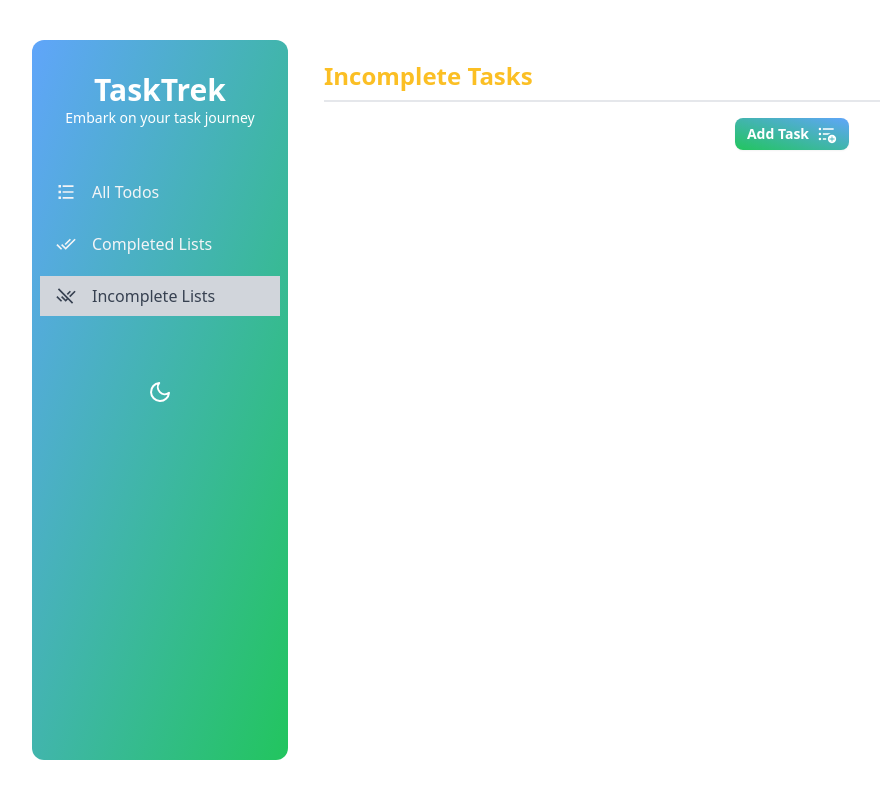
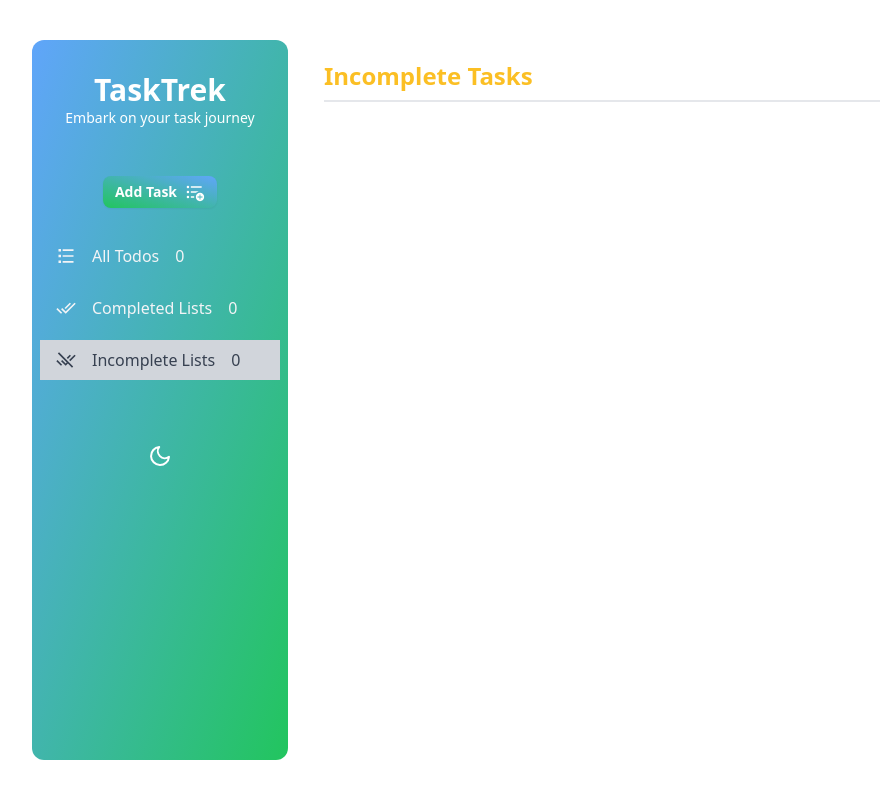
Before and after one commit to MDMahidul/todo-list-app, a React (Vite) app: page /incomplete in a window 1280 px wide. Shown: the whole page, without its empty margins (0-880 px from the left). Built offline with nearby package versions, Linux system fonts and the light colour scheme.

Commit message:
added context API to manage tasks and added custom hook to use the api

```diff
--- /dev/null
+++ b/src/Provider/TaskProvider.jsx
@@ -0,0 +1,41 @@
+import React, { createContext, useEffect, useState } from "react";
+
+export const TaskContext = createContext();
+
+const TaskProvider = ({ children }) => {
+  const [tasks, setTasks] = useState([]);
+
+  /* get data from ls */
+  useEffect(() => {
+    const prevTasks = JSON.parse(localStorage.getItem("tasks")) || [];
+    setTasks(prevTasks);
+  }, []);
+
+  /* add data */
+  const updateTasks = (newTask) => {
+    const updatedTasks = [...tasks, newTask];
+    localStorage.setItem("tasks", JSON.stringify(updatedTasks));
+    setTasks(updatedTasks);
+  };
+
+  /* get filtred data status wise*/
+  const filterTasksByStatus = (status) => {
+    return tasks.filter((task) => task.status === status);
+  };
+
+  /* get status wise count */
+  const countTasksByStatus = (status) => {
+    return filterTasksByStatus(status).length;
+  };
+
+
+  return (
+    <TaskContext.Provider
+      value={{ tasks, updateTasks, filterTasksByStatus, countTasksByStatus }}
+    >
+      {children}
+    </TaskContext.Provider>
+  );
+};
+
+export default TaskProvider;
--- a/src/components/AddForm.jsx
+++ b/src/components/AddForm.jsx
@@ -1,22 +1,17 @@
-import React, { useEffect, useState } from 'react';
 import { useForm } from 'react-hook-form';
 import { v4 as uuidv4 } from "uuid";
 import toast from 'react-hot-toast';
+import useTasks from '../hooks/useTasks';
 
 const AddForm = ({ setIsModalOpen }) => {
-  const [tasks, setTasks] = useState([]);
+  //const [tasks, setTasks] = useState([]);
+  const { tasks,updateTasks } = useTasks();
   const {
     register,
     handleSubmit,
     reset,
     formState: { errors },
   } = useForm();
-
-  /* update the local storage with new data */
-  useEffect(() => {
-    const prevTasks = JSON.parse(localStorage.getItem("tasks")) || [];
-    setTasks(prevTasks);
-  }, []);
 
   const onSubmit = (data) => {
     const taskData = {
@@ -25,9 +20,7 @@ const AddForm = ({ setIsModalOpen }) => {
       status: "incomplete",
       priority: data.priority,
     };
-    const newTasks = [...tasks, taskData];
-    setTasks(newTasks); //added new data with prev data
-    localStorage.setItem("tasks", JSON.stringify(newTasks));
+    updateTasks(taskData);
     toast.success("Task Added Successfully");
     setIsModalOpen(false); //close modal
     reset(); //rest the form
--- a/src/components/Sidebar.jsx
+++ b/src/components/Sidebar.jsx
@@ -1,15 +1,17 @@
-import React, { useEffect, useState } from "react";
+import React, { useContext, useEffect, useState } from "react";
 import { RiMenuUnfoldLine, RiMenuFoldLine, RiListCheck } from "react-icons/ri";
 import { NavLink } from "react-router-dom";
 import { MdDoneAll, MdRemoveDone } from "react-icons/md";
 import { FiMoon, FiSun } from "react-icons/fi";
 import Button from "./Button";
 import { Modal } from "./Modal";
+import useTasks from "../hooks/useTasks";
 
 const Sidebar = () => {
   const [isActive, setActive] = useState("false");
   const [theme, setTheme] = useState(localStorage.getItem("theme") || "light");
   const [isModalOpen, setIsModalOpen] = useState(false);
+  const { tasks, countTasksByStatus } = useTasks();
 
   /* Sidebar Responsive Handler */
   const handleToggle = () => {
@@ -38,16 +40,19 @@ const Sidebar = () => {
       link: `/`,
       label: "All Todos",
       icons: <RiListCheck className="w-5 h-5" />,
+      count: tasks.length,
     },
     {
       link: `/completed`,
       label: "Completed Lists",
       icons: <MdDoneAll className="w-5 h-5" />,
+      count: countTasksByStatus("completed"),
     },
     {
       link: `/incomplete`,
       label: "Incomplete Lists",
       icons: <MdRemoveDone className="w-5 h-5" />,
+      count: countTasksByStatus("incomplete"),
     },
   ];
   return (
@@ -83,8 +88,8 @@ const Sidebar = () => {
           </div>
 
           <div className="flex flex-col justify-between flex-1 mt-6">
-            {/* <Button onClick={() => setIsModalOpen(true)} lable={"Add Task"} />
-            <Modal isOpen={isModalOpen} setIsModalOpen={setIsModalOpen} /> */}
+            <Button onClick={() => setIsModalOpen(true)} lable={"Add Task"} />
+            <Modal isOpen={isModalOpen} setIsModalOpen={setIsModalOpen} />
             <nav>
               {navItems.map((navItem) => (
                 <NavLink
@@ -99,7 +104,8 @@ const Sidebar = () => {
                   }
                 >
                   {navItem.icons}
-                  <span className="mx-4 font-medium">{navItem.label}</span>
+                    <span className="mx-4 font-medium">{navItem.label}</span>
+                    <span className="font-medium">{navItem.count}</span>
                 </NavLink>
               ))}
             </nav>
--- a/src/hooks/useTasks.jsx
+++ b/src/hooks/useTasks.jsx
@@ -0,0 +1,7 @@
+import { useContext } from "react";
+import { TaskContext } from "../Provider/TaskProvider";
+
+const useTasks = () => {
+  return useContext(TaskContext);
+};
+export default useTasks;
--- a/src/main.jsx
+++ b/src/main.jsx
@@ -5,10 +5,13 @@ import './index.css'
 import { RouterProvider } from 'react-router-dom'
 import router from './routes/routes.jsx'
 import { Toaster } from 'react-hot-toast'
+import TaskProvider from './Provider/TaskProvider.jsx'
 
 ReactDOM.createRoot(document.getElementById("root")).render(
   <React.StrictMode>
-    <Toaster />
-    <RouterProvider router={router}></RouterProvider>
+    <TaskProvider>
+      <Toaster />
+      <RouterProvider router={router}></RouterProvider>
+    </TaskProvider>
   </React.StrictMode>
 );
--- a/src/pages/AllLists.jsx
+++ b/src/pages/AllLists.jsx
@@ -1,15 +1,15 @@
-import React, { useState } from "react";
+import React, { useContext, useState } from "react";
 import PageHeader from "../components/PageHeader";
 import Button from "../components/Button";
 import { Modal } from "../components/Modal";
 import SingleTask from "./SingleTask";
+import useTasks from "../hooks/useTasks";
 
 const AllLists = () => {
     const [isModalOpen, setIsModalOpen] = useState(false);
+    const {tasks} = useTasks();
+    //console.log(tasks);
 
-    /* get data from lg */
-    const allTasks = JSON.parse(localStorage.getItem("tasks")) || [];
-    //console.log(allTasks);
   return (
     <div>
       <PageHeader title={"All Tasks"} />
@@ -18,7 +18,7 @@ const AllLists = () => {
         <Modal isOpen={isModalOpen} setIsModalOpen={setIsModalOpen} />
       </div>
       <div>
-        {allTasks.map(task=>(<SingleTask key={task.id} task={task}/>))}
+        {tasks.map(task=>(<SingleTask key={task.id} task={task}/>))}
       </div>
     </div>
   );
--- a/src/pages/CompletedList.jsx
+++ b/src/pages/CompletedList.jsx
@@ -1,24 +1,16 @@
-import React, { useState } from 'react';
 import PageHeader from '../components/PageHeader';
-import Button from '../components/Button';
-import { Modal } from '../components/Modal';
 import SingleTask from './SingleTask';
+import useTasks from '../hooks/useTasks';
 
 const CompletedList = () => {
-  const [isModalOpen, setIsModalOpen] = useState(false);
+  const {filterTasksByStatus}=useTasks();
 
-  /* get data from lg */
-  const allTasks = JSON.parse(localStorage.getItem("tasks")) || [];
-  // Filter completed tasks
-  const completedTasks = allTasks.filter((task) => task.status === "completed");
+  const completedTasks=filterTasksByStatus("completed");
+
   return (
     <div>
       <PageHeader title={"Completed Tasks"} />
-      <div>
-        <Button onClick={() => setIsModalOpen(true)} lable={"Add Task"} />
-        <Modal isOpen={isModalOpen} setIsModalOpen={setIsModalOpen} />
-      </div>
-      <div>
+      <div className='mt-10'>
         {completedTasks.map((task) => (
           <SingleTask key={task.id} task={task} />
         ))}
--- a/src/pages/IncompleteList.jsx
+++ b/src/pages/IncompleteList.jsx
@@ -1,27 +1,15 @@
-import React, { useState } from 'react';
-import PageHeader from '../components/PageHeader';
-import Button from "../components/Button";
-import { Modal } from "../components/Modal";
+import PageHeader from "../components/PageHeader";
 import SingleTask from "./SingleTask";
+import useTasks from "../hooks/useTasks";
 
 const IncompleteList = () => {
-      const [isModalOpen, setIsModalOpen] = useState(false);
-
-      /* get data from lg */
-      const allTasks = JSON.parse(localStorage.getItem("tasks")) || [];
-      // Filter completed tasks
-      const completedTasks = allTasks.filter(
-        (task) => task.status === "incomplete"
-      );
+  const { filterTasksByStatus } = useTasks();
+  const incompleteTasks = filterTasksByStatus("incomplete");
   return (
     <div>
       <PageHeader title={"Incomplete Tasks"} />
-          <div>
-            <Button onClick={() => setIsModalOpen(true)} lable={"Add Task"} />
-            <Modal isOpen={isModalOpen} setIsModalOpen={setIsModalOpen} />
-          </div>
-          <div>
-            {completedTasks.map((task) => (
+      <div className="mt-10">
+        {incompleteTasks.map((task) => (
           <SingleTask key={task.id} task={task} />
         ))}
       </div>
--- a/src/pages/SingleTask.jsx
+++ b/src/pages/SingleTask.jsx
@@ -1,34 +1,39 @@
-import React from 'react';
+import React from "react";
 import { FaRegEdit, FaRegTrashAlt } from "react-icons/fa";
-import { MdOutlineCheckBoxOutlineBlank,MdOutlineCheckBox  } from "react-icons/md";
+import {
+  MdOutlineCheckBoxOutlineBlank,
+  MdOutlineCheckBox,
+} from "react-icons/md";
 
-const SingleTask = ({task}) => {
-    const {id,name,status,priority} = task;
+const SingleTask = ({ task }) => {
+  const { id, name, status, priority } = task;
 
   /* set color for diff priority */
   const priorityBgColors = {
-        low:'bg-green-400',
-        medium:'bg-yellow-400',
-        high:'bg-red-600',
-    }
+    low: "bg-green-400",
+    medium: "bg-yellow-400",
+    high: "bg-red-600",
+  };
   const priorityBgColor = priorityBgColors[priority];
   return (
     <div
       className={`shadow-xl rounded-lg w-9/12 mx-auto px-4 py-2 mb-5 ${priorityBgColor}`}
     >
       <div className="flex flex-col text-white">
-          <div className="flex items-center gap-8">
-            <p className="font-semibold  text-xl mt-[-3px]">{name}</p>
-            <div className="flex gap-3">
-              <button>
+        <div className="flex justify-between items-center">
+          <div className="flex justify-between items-center">
+            <button className="mr-2">
               <span>
                 {status === "completed" ? (
-                    <MdOutlineCheckBox />
+                  <MdOutlineCheckBox className="h-5 w-5" />
                 ) : (
-                    <MdOutlineCheckBoxOutlineBlank className="h-[18px] w-[18px]" />
+                  <MdOutlineCheckBoxOutlineBlank className="h-5 w-5" />
                 )}
               </span>
             </button>
+            <p className="font-semibold  text-xl mt-[-3px]">{name}</p>
+          </div>
+          <div className="flex gap-3 ml-5">
             <button>
               <FaRegEdit />
             </button>
```
Lines whose indentation alone changed are shown as unchanged.
